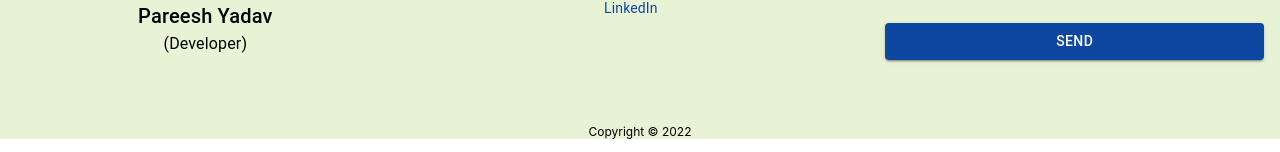
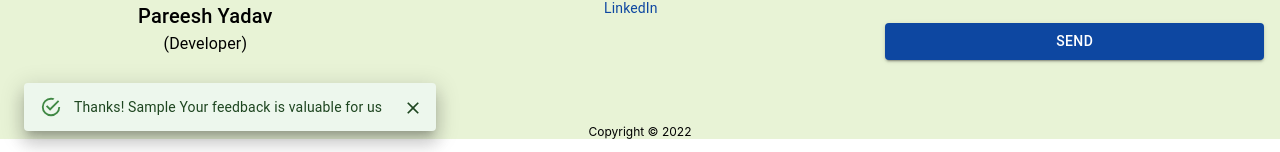
Before and after one commit to yadav-pareesh/portfolio, a React (Create React App) app: page / in a window 1280 px wide. Both pictures are taken after typing "Sample", "Sample" into the empty fields and a click on the button "SEND". Shown: the part 1817-1969 px from the top of the page. Built offline with nearby package versions, Linux system fonts and the light colour scheme.

Commit message:
added snackbar

```diff
--- a/src/components/Footer.js
+++ b/src/components/Footer.js
@@ -1,12 +1,16 @@
+import React, { useState, forwardRef } from "react";
 import {
   Button,
   Grid,
   Box,
   Stack,
+  Snackbar,
   TextField,
   Typography,
   Link,
+  Alert,
 } from "@mui/material";
+
 import FacebookIcon from "@mui/icons-material/Facebook";
 import GitHubIcon from "@mui/icons-material/GitHub";
 import InstagramIcon from "@mui/icons-material/Instagram";
@@ -55,16 +59,41 @@ const socialLinks = [
   },
 ];
 
-const handleSubmit = (event) => {
-  event.preventDefault();
-  const data = new FormData(event.currentTarget);
-  console.log({
-    name: data.get("name"),
-    massage: data.get("massage"),
+const Footer = () => {
+  const [openSnackbar, setOpenSnackbar] = useState(false);
+  const [event, setEvent] = useState({ type: "", msg: "" });
+
+  const SnackbarAlert = forwardRef(function SnackbarAlert(props, ref) {
+    return <Alert elevation={12} ref={ref} {...props} />;
   });
-};
 
-const Footer = () => {
+  const handleClose = (reason) => {
+    if (reason === "clickaway") return;
+    setOpenSnackbar(false);
+  };
+
+  const handleSubmit = (event) => {
+    event.preventDefault();
+
+    const data = new FormData(event.currentTarget);
+    const responce = { user: data.get("name"), massage: data.get("massage") };
+
+    if (
+      responce.user.trim().length !== 0 &&
+      responce.massage.trim().length !== 0
+    ) {
+      setOpenSnackbar(true);
+      setEvent({
+        type: "success",
+        msg: "Thanks! " + responce.user + " Your feedback is valuable for us",
+      });
+    } else {
+      setOpenSnackbar(true);
+      setEvent({ type: "error", msg: "name and massage must be field." });
+    }
+    console.log(responce);
+  };
+
   return (
     <Box sx={{ ...containerBoxStyles }}>
       <Grid
@@ -82,6 +111,9 @@ const Footer = () => {
           <Typography variant="h6">Pareesh Yadav</Typography>
           <Typography> (Developer)</Typography>
         </Grid>
+
+        {/* ..... social medea links are here..... */}
+
         <Grid item xs={12} sm={4} columns={{ xs: 4, sm: 12 }}>
           <Typography variant="h6">Media Links</Typography>
           <Stack
@@ -107,6 +139,9 @@ const Footer = () => {
             ))}
           </Stack>
         </Grid>
+
+        {/* ..... Feedback form contentainer is here ...... */}
+
         <Grid item xs={12} sm={8} md={4}>
           <Typography variant="h6" sx={{ mt: 2 }}>
             Leave Your Valuable Feedback
@@ -147,8 +182,21 @@ const Footer = () => {
               Send
             </Button>
           </Box>
+
+          <Snackbar
+            autoHideDuration={4000}
+            open={openSnackbar}
+            onClose={handleClose}
+          >
+            <SnackbarAlert onClose={handleClose} severity={event.type}>
+              {event.msg}
+            </SnackbarAlert>
+          </Snackbar>
         </Grid>
       </Grid>
+
+      {/*  ....... copyright claimed is here ....... */}
+
       <Box sx={{ fontSize: 12, mt: 4, mb: 2 }}>
         {"Copyright © " + new Date().getFullYear()}
       </Box>
```
Also changed, not shown: src/components/SnackBar.js (added, +20 -0 lines).
